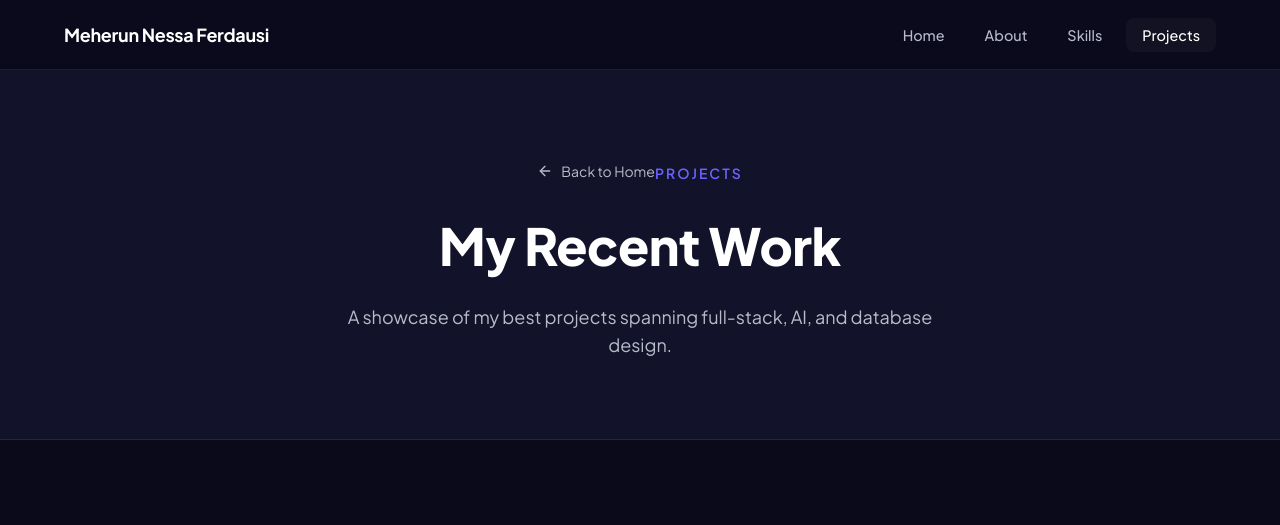
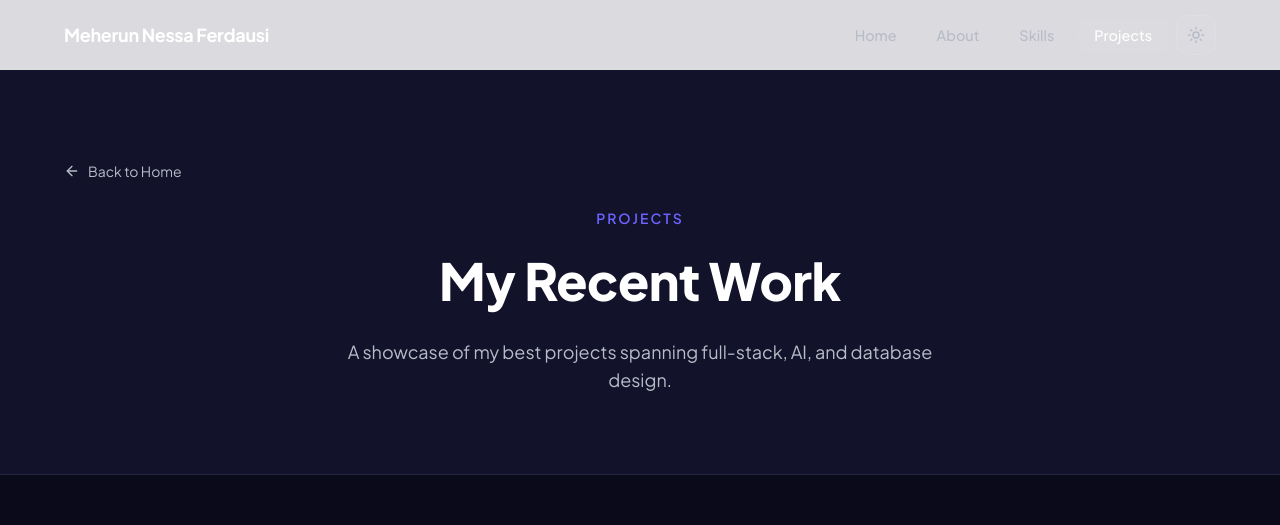
Before and after one commit to meheroon/portfolio, a Next.js app in the folder portfolio-next/: page /projects in a window 1280 px wide. Shown: the top 525 px of the page. Built offline with nearby package versions, Linux system fonts and the light colour scheme.

Commit message:
Add dark/light mode toggle, fix back arrow layout in PageHeader

```diff
--- a/portfolio-next/app/globals.css
+++ b/portfolio-next/app/globals.css
@@ -14,6 +14,22 @@
   --border: rgba(255, 255, 255, 0.08);
   --card-bg: rgba(255, 255, 255, 0.03);
   --card-hover: rgba(255, 255, 255, 0.06);
+}
+
+html.light {
+  --ink: #ffffff;
+  --ink-light: #f8f9fa;
+  --ink-lighter: #e9ecef;
+  --accent: #6c63ff;
+  --accent-glow: rgba(108, 99, 255, 0.2);
+  --accent-secondary: #00b894;
+  --accent-warm: #e74c3c;
+  --text-primary: #1a1a2e;
+  --text-secondary: #4a5568;
+  --text-muted: #718096;
+  --border: rgba(0, 0, 0, 0.08);
+  --card-bg: rgba(0, 0, 0, 0.02);
+  --card-hover: rgba(0, 0, 0, 0.05);
 }
 
 @theme inline {
--- a/portfolio-next/app/layout.tsx
+++ b/portfolio-next/app/layout.tsx
@@ -3,6 +3,7 @@ import { Plus_Jakarta_Sans, Fira_Code } from "next/font/google";
 import Navbar from "@/components/layout/Navbar";
 import Footer from "@/components/layout/Footer";
 import ScrollToTop from "@/components/ui/ScrollToTop";
+import { ThemeProvider } from "@/components/ui/ThemeProvider";
 import "./globals.css";
 
 const jakarta = Plus_Jakarta_Sans({
@@ -63,12 +64,14 @@ export default function RootLayout({
   children: React.ReactNode;
 }>) {
   return (
-    <html lang="en" className={`${jakarta.variable} ${firaCode.variable} antialiased`}>
+    <html lang="en" className={`${jakarta.variable} ${firaCode.variable} antialiased`} suppressHydrationWarning>
       <body className="min-h-screen flex flex-col">
-        <Navbar />
-        <main className="flex-1">{children}</main>
-        <Footer />
-        <ScrollToTop />
+        <ThemeProvider>
+          <Navbar />
+          <main className="flex-1">{children}</main>
+          <Footer />
+          <ScrollToTop />
+        </ThemeProvider>
       </body>
     </html>
   );
--- a/portfolio-next/components/layout/Navbar.tsx
+++ b/portfolio-next/components/layout/Navbar.tsx
@@ -5,6 +5,7 @@ import Link from "next/link";
 import { usePathname } from "next/navigation";
 import { navLinks } from "@/lib/data";
 import { Menu, X } from "lucide-react";
+import ThemeToggle from "@/components/ui/ThemeToggle";
 
 export default function Navbar() {
   const [isOpen, setIsOpen] = useState(false);
@@ -21,7 +22,6 @@ export default function Navbar() {
     setIsOpen(false);
   }, [pathname]);
 
-  // Prevent body scroll when menu is open
   useEffect(() => {
     if (isOpen) {
       document.body.style.overflow = "hidden";
@@ -45,17 +45,18 @@ export default function Navbar() {
       <nav
         className={`fixed top-0 left-0 right-0 h-[70px] z-[1000] transition-all duration-300 border-b border-border ${
           scrolled
-            ? "bg-[rgba(10,10,26,0.95)] shadow-[0_4px_30px_rgba(0,0,0,0.3)]"
-            : "bg-[rgba(10,10,26,0.85)] backdrop-blur-xl"
+            ? "bg-[rgba(255,255,255,0.95)] dark:bg-[rgba(10,10,26,0.95)] shadow-[0_4px_30px_rgba(0,0,0,0.1)]"
+            : "bg-[rgba(255,255,255,0.85)] dark:bg-[rgba(10,10,26,0.85)] backdrop-blur-xl"
         }`}
       >
         <div className="max-w-[1200px] mx-auto px-6 h-full flex items-center justify-between">
-          <Link href="/" className="text-lg font-bold tracking-[-0.3px] z-10">
+          <Link href="/" className="text-lg font-bold tracking-[-0.3px] z-10 text-text-primary">
             Meherun Nessa Ferdausi
           </Link>
 
           {/* Desktop Nav */}
-          <ul className="hidden md:flex items-center gap-2">
+          <div className="hidden md:flex items-center gap-2">
+            <ul className="flex items-center gap-2">
               {navLinks.map((link) => (
                 <li key={link.href}>
                   <Link
@@ -72,11 +73,15 @@ export default function Navbar() {
                 </li>
               ))}
             </ul>
+            <ThemeToggle />
+          </div>
 
-          {/* Mobile Toggle */}
+          {/* Mobile Right */}
+          <div className="md:hidden flex items-center gap-2 z-[1001]">
+            <ThemeToggle />
             <button
               onClick={() => setIsOpen(!isOpen)}
-            className="md:hidden flex flex-col gap-[5px] p-2 bg-transparent border-none cursor-pointer z-[1001]"
+              className="flex flex-col gap-[5px] p-2 bg-transparent border-none cursor-pointer"
               aria-label="Toggle navigation"
             >
               {isOpen ? (
@@ -90,6 +95,7 @@ export default function Navbar() {
               )}
             </button>
           </div>
+        </div>
       </nav>
 
       {/* Mobile Menu Overlay */}
@@ -102,7 +108,7 @@ export default function Navbar() {
 
       {/* Mobile Menu */}
       <div
-        className={`md:hidden fixed top-[70px] left-0 right-0 bottom-0 z-[1000] flex flex-col bg-[rgba(10,10,26,0.98)] backdrop-blur-xl transition-transform duration-300 ease-in-out ${
+        className={`md:hidden fixed top-[70px] left-0 right-0 bottom-0 z-[1000] flex flex-col bg-[rgba(255,255,255,0.98)] dark:bg-[rgba(10,10,26,0.98)] backdrop-blur-xl transition-transform duration-300 ease-in-out ${
           isOpen ? "translate-x-0" : "translate-x-full"
         }`}
       >
--- a/portfolio-next/components/layout/PageHeader.tsx
+++ b/portfolio-next/components/layout/PageHeader.tsx
@@ -12,7 +12,7 @@ interface PageHeaderProps {
 
 export default function PageHeader({ label, title, description, showBack = true }: PageHeaderProps) {
   return (
-    <div className="pt-[160px] pb-20 bg-ink-light border-b border-border text-center">
+    <div className="pt-[160px] pb-20 bg-ink-light border-b border-border">
       <div className="max-w-[1200px] mx-auto px-6">
         {showBack && (
           <Link
@@ -23,6 +23,7 @@ export default function PageHeader({ label, title, description, showBack = true
             Back to Home
           </Link>
         )}
+        <div className="text-center">
           <span className="inline-block text-sm font-semibold text-accent uppercase tracking-[2px] mb-3">
             {label}
           </span>
@@ -34,5 +35,6 @@ export default function PageHeader({ label, title, description, showBack = true
           </p>
         </div>
       </div>
+    </div>
   );
 }
--- /dev/null
+++ b/portfolio-next/components/ui/ThemeProvider.tsx
@@ -0,0 +1,48 @@
+"use client";
+
+import { createContext, useContext, useState, useEffect, type ReactNode } from "react";
+
+type Theme = "dark" | "light";
+
+const ThemeContext = createContext<{
+  theme: Theme;
+  toggleTheme: () => void;
+}>({
+  theme: "dark",
+  toggleTheme: () => {},
+});
+
+export function useTheme() {
+  return useContext(ThemeContext);
+}
+
+export function ThemeProvider({ children }: { children: ReactNode }) {
+  const [theme, setTheme] = useState<Theme>("dark");
+  const [mounted, setMounted] = useState(false);
+
+  useEffect(() => {
+    setMounted(true);
+    const saved = localStorage.getItem("theme") as Theme | null;
+    if (saved) {
+      setTheme(saved);
+      document.documentElement.classList.toggle("light", saved === "light");
+    }
+  }, []);
+
+  const toggleTheme = () => {
+    const newTheme = theme === "dark" ? "light" : "dark";
+    setTheme(newTheme);
+    localStorage.setItem("theme", newTheme);
+    document.documentElement.classList.toggle("light", newTheme === "light");
+  };
+
+  if (!mounted) {
+    return <>{children}</>;
+  }
+
+  return (
+    <ThemeContext.Provider value={{ theme, toggleTheme }}>
+      {children}
+    </ThemeContext.Provider>
+  );
+}
--- /dev/null
+++ b/portfolio-next/components/ui/ThemeToggle.tsx
@@ -0,0 +1,18 @@
+"use client";
+
+import { useTheme } from "./ThemeProvider";
+import { Sun, Moon } from "lucide-react";
+
+export default function ThemeToggle() {
+  const { theme, toggleTheme } = useTheme();
+
+  return (
+    <button
+      onClick={toggleTheme}
+      className="w-10 h-10 flex items-center justify-center bg-card-bg border border-border rounded-xl text-text-secondary transition-all duration-300 hover:border-accent hover:text-accent cursor-pointer"
+      aria-label={`Switch to ${theme === "dark" ? "light" : "dark"} mode`}
+    >
+      {theme === "dark" ? <Sun size={18} /> : <Moon size={18} />}
+    </button>
+  );
+}
```
Lines whose indentation alone changed are shown as unchanged.
